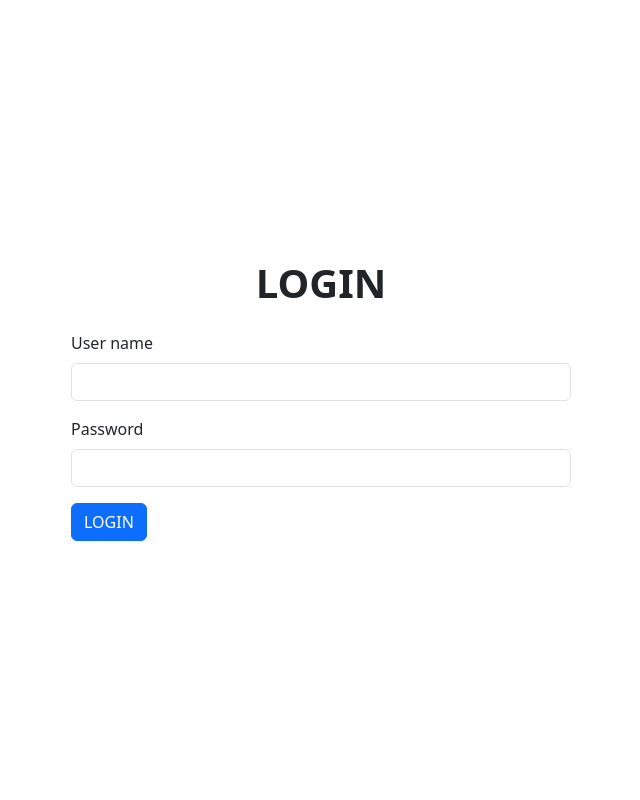
After one commit to Ban1el/simple-crud-app, a PHP site: page /login.html in a window 1280 px wide. The commit adds this page. Shown: the whole page, without its empty margins (319-959 px from the left). Run offline with PHP 8.4, Linux system fonts and the light colour scheme.

Commit message:
UI design of login page

```diff
--- a/index.php
+++ b/index.php
@@ -2,9 +2,6 @@
 include("header.php");
 include("database.php");
 ?>
-
-
-
 
 <script>
   $(document).ready(function() {
--- /dev/null
+++ b/login.html
@@ -0,0 +1,66 @@
+<!DOCTYPE html>
+<html lang="en">
+  <head>
+    <meta charset="utf-8" />
+    <meta name="viewport" content="width=device-width, initial-scale=1" />
+    <title>Login</title>
+    <link
+      href="https://cdn.jsdelivr.net/npm/bootstrap@5.3.1/dist/css/bootstrap.min.css"
+      rel="stylesheet"
+      integrity="sha384-4bw+/aepP/YC94hEpVNVgiZdgIC5+VKNBQNGCHeKRQN+PtmoHDEXuppvnDJzQIu9"
+      crossorigin="anonymous"
+    />
+    <link rel="stylesheet" href="style.css" />
+  </head>
+
+  <body>
+    <div
+      class="container d-flex flex-column justify-content-center align-items-center vh-100"
+    >
+      <div class="panel_window">
+        <div class="row">
+          <div class="col-lg-12 text-center">
+            <h1 class="fw-bold">LOGIN</h1>
+          </div>
+        </div>
+
+        <div class="row pt-3">
+          <div class="col-lg-12">
+            <form>
+              <div class="mb-3">
+                <label for="exampleInputEmail1" class="form-label"
+                  >User name</label
+                >
+                <input
+                  type="email"
+                  class="form-control"
+                  id="exampleInputEmail1"
+                  aria-describedby="emailHelp"
+                />
+                <div id="emailHelp" class="form-text"></div>
+              </div>
+              <div class="mb-3">
+                <label for="exampleInputPassword1" class="form-label"
+                  >Password</label
+                >
+                <input
+                  type="password"
+                  class="form-control"
+                  id="exampleInputPassword1"
+                />
+              </div>
+
+              <button type="submit" class="btn btn-primary">LOGIN</button>
+            </form>
+          </div>
+        </div>
+      </div>
+    </div>
+
+    <script
+      src="https://cdn.jsdelivr.net/npm/bootstrap@5.3.1/dist/js/bootstrap.bundle.min.js"
+      integrity="sha384-HwwvtgBNo3bZJJLYd8oVXjrBZt8cqVSpeBNS5n7C8IVInixGAoxmnlMuBnhbgrkm"
+      crossorigin="anonymous"
+    ></script>
+  </body>
+</html>
--- a/style.css
+++ b/style.css
@@ -1,4 +1,31 @@
+/* CRUD PAGE */
+
 .main-title {
   background-color: rgb(0, 0, 0);
   color: #fff;
 }
+
+/* LOGIN PAGE */
+
+.panel_window {
+  width: 500px;
+}
+
+/* Media query for small screens (e.g., smartphones) */
+@media (max-width: 767px) {
+  .panel_window {
+    width: 300px;
+  }
+}
+
+/* Media query for medium screens (e.g., tablets) */
+@media (min-width: 768px) and (max-width: 991px) {
+}
+
+/* Media query for large screens (e.g., desktops) */
+@media (min-width: 992px) {
+}
+
+/* Media query for extra-large screens (e.g., large desktops) */
+@media (min-width: 1200px) {
+}
```
Also changed, not shown: login.php (deleted).
